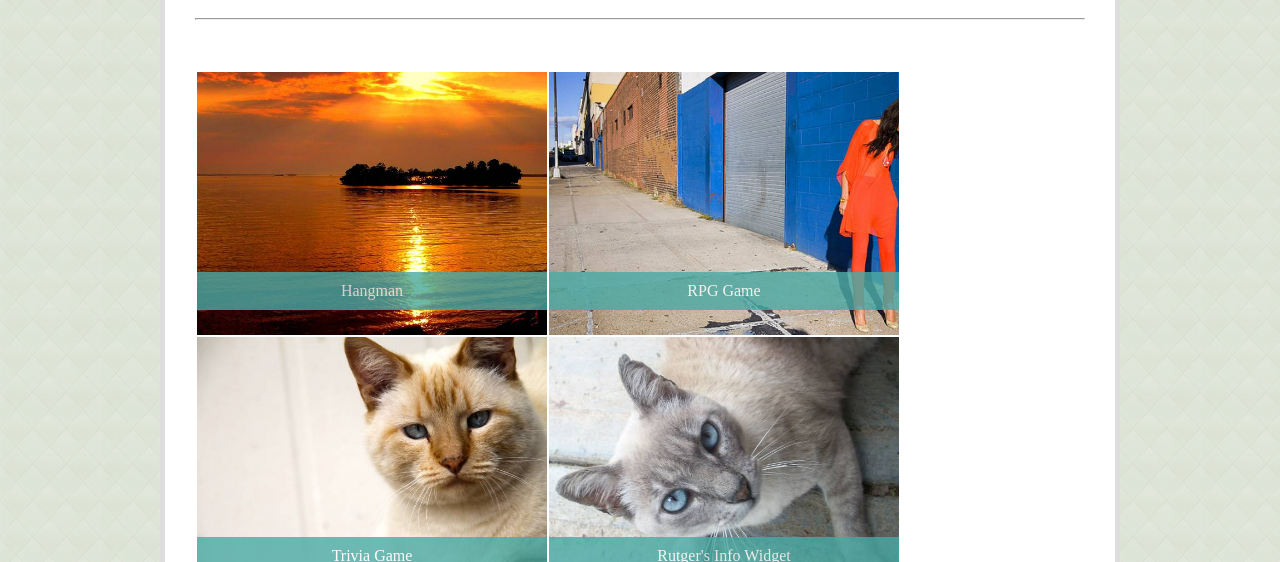
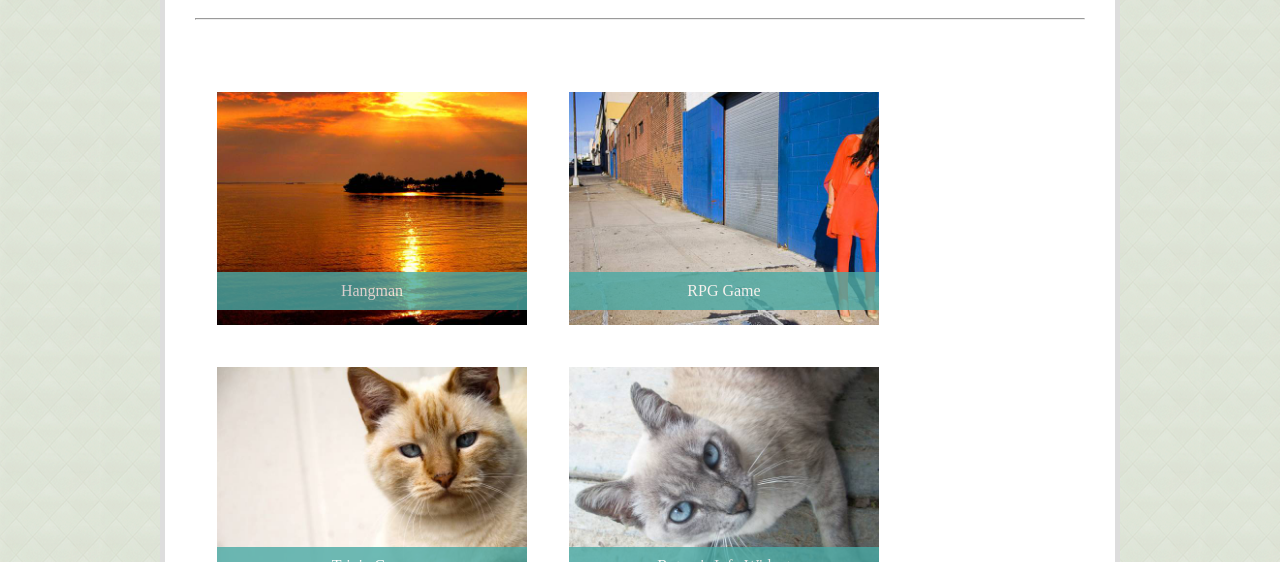
Before and after one commit to martinpolder/Basic-Portfolio, a plain HTML site: page portfolio.html in a window 1280 px wide. Shown: the part 238-800 px from the top of the page. Drawn offline with Linux system fonts and the light colour scheme.

Commit message:
CSS reset added and final css changes made

```diff
--- /dev/null
+++ b/assets/css/reset.css
@@ -0,0 +1,43 @@
+html, body, div, span, applet, object, iframe,
+h1, h2, h3, h4, h5, h6, p, blockquote, pre,
+a, abbr, acronym, address, big, cite, code,
+del, dfn, em, img, ins, kbd, q, s, samp,
+small, strike, strong, sub, sup, tt, var,
+b, u, i, center,
+dl, dt, dd, ol, ul, li,
+fieldset, form, label, legend,
+table, caption, tbody, tfoot, thead, tr, th, td,
+article, aside, canvas, details, embed,
+figure, figcaption, footer, header, hgroup,
+menu, nav, output, ruby, section, summary,
+time, mark, audio, video {
+	margin: 0;
+	padding: 0;
+	border: 0;
+	font-size: 100%;
+	font: inherit;
+	vertical-align: baseline;
+}
+/* HTML5 display-role reset for older browsers */
+article, aside, details, figcaption, figure,
+footer, header, hgroup, menu, nav, section {
+	display: block;
+}
+body {
+	line-height: 1;
+}
+ol, ul {
+	list-style: none;
+}
+blockquote, q {
+	quotes: none;
+}
+blockquote:before, blockquote:after,
+q:before, q:after {
+	content: '';
+	content: none;
+}
+table {
+	border-collapse: collapse;
+	border-spacing: 0;
+}
--- a/assets/css/style.css
+++ b/assets/css/style.css
@@ -1,3 +1,5 @@
+/* Total Page Settings */
+
 * {
     box-sizing: border-box;
     margin: 0;
@@ -12,6 +14,7 @@ html {
 
 }
 
+/* Long white bar */
 
 header {
     background-color: #ffffff;
@@ -20,6 +23,8 @@ header {
 
 }
 
+
+/* Container of title and nav */
 
 #headcont {
 
@@ -30,6 +35,7 @@ header {
     overflow: hidden;
 }
 
+/* sets the background of the page */
 
 body {
 
@@ -39,6 +45,7 @@ body {
     padding 0;
 
 }
+
 
 
 
@@ -54,10 +61,9 @@ body {
 
 
 
+}
 
-
-
-}
+/* nav bar properties */
 
 #topnav {
     float: right;
@@ -84,7 +90,7 @@ body {
 }
 
 
-
+/* index page information */
 
 .pagebody {
     clear: both;
@@ -132,6 +138,9 @@ p {
 
 }
 
+
+/* contact page information */
+
 form {
    clear:both;
     font-family: Arial, Helvetica, sans-serif;
@@ -156,6 +165,8 @@ form {
 
 
 
+/* portfolio page */
+
 .portfolio {
     clear: both;
     margin: 0 auto 0 auto;
@@ -176,7 +187,7 @@ table {
 .images {
 
     width: 350px;
-    padding: 0;
+    padding: 20px;
     margin: 0;
 
 }
@@ -184,12 +195,13 @@ table {
 
 #hangman {
     position: absolute;
-    width: 350px;
+    width: 310px;
     color: #ffffff;
     background-color: #4aaaa5;
     text-align: center;
     padding: 10px;
     margin-top: 200px;
+    margin-left: 20px;
     opacity: 0.8;
 
 
@@ -197,49 +209,56 @@ table {
 
 #RPGgame {
     position: absolute;
-    width: 350px;
+    width: 310px;
     color: #ffffff;
     background-color: #4aaaa5;
     text-align: center;
     padding: 10px;
     margin-top: 200px;
+    margin-left: 20px;
     opacity: 0.8;
 }
 
 #triviagame {
     position: absolute;
-    width: 350px;
+    width: 310px;
     color: #ffffff;
     background-color: #4aaaa5;
     text-align: center;
     padding: 10px;
     margin-top: 200px;
+    margin-left: 20px;
     opacity: 0.8;
 }
 
 #widget {
     position: absolute;
-    width: 350px;
+    width: 310px;
     color: #ffffff;
     background-color: #4aaaa5;
     text-align: center;
     padding: 10px;
     margin-top: 200px;
+    margin-left: 20px;
     opacity: 0.8;
 }
 
 #rock {
     position: absolute;
-    width: 350px;
+    width: 310px;
     color: #ffffff;
     background-color: #4aaaa5;
     text-align: center;
     padding: 10px;
     margin-top: 200px;
+    margin-left: 20px;
     opacity: 0.8;
 }
 
 
+
+
+/* footer */
 
  footer {
     clear: both;
```
Also changed, not shown: index.html (+1 -0 lines).
